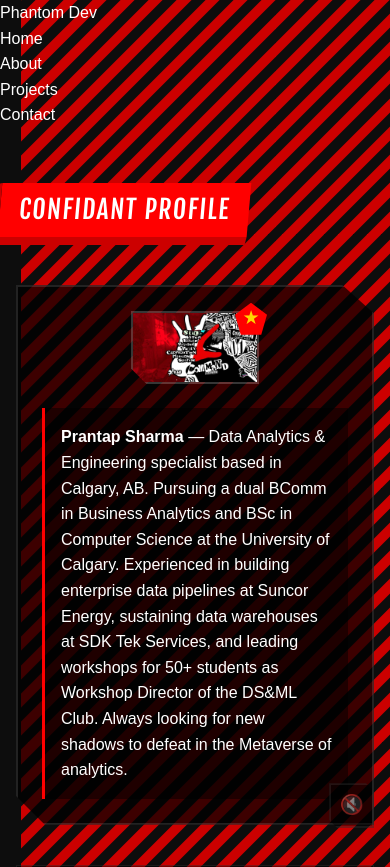
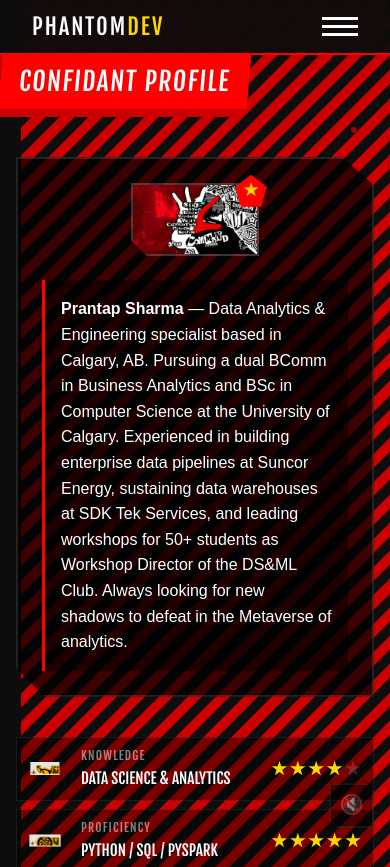
Before and after one commit to pransharma2/Portfolio-Website, an Astro site in the folder astro-site/: page /about in a window 390 px wide. Shown: the top 867 px of the page. Built offline with nearby package versions, Linux system fonts and the light colour scheme; Astro itself is replaced by a stand-in of ours; a web font is replaced by a local one.

Commit message:
fix: align layout HTML classes with CSS stylesheet (Step 8 polish)
Fix nav-header, nav-logo, nav-links, nav-link, nav-hamburger,
site-footer, particles, corner-decor class names to match the CSS.
Remove unused bg-layer divs (patterns use body::before).
Add mobile nav overlay with proper open/close toggle.
Split logo into Phantom (white) + Dev (yellow) spans.

Co-Authored-By: Claude Opus 4.6 <noreply@anthropic.com>

```diff
--- a/astro-site/src/layouts/Layout.astro
+++ b/astro-site/src/layouts/Layout.astro
@@ -42,64 +42,65 @@ const navLinks = [
     <title>{title}</title>
   </head>
   <body class={`page-${page}`}>
-    <!-- Animated Background Layer -->
-    <div class="p5-bg-layer">
-      <div class="p5-bg-diamonds"></div>
-      <div class="p5-bg-stripes"></div>
-      <div class="p5-bg-halftone"></div>
-      <div class="p5-bg-crosshatch"></div>
-      <div class="p5-bg-vignette"></div>
-    </div>
-
     <!-- Floating Particles -->
-    <div class="p5-particles">
-      <div class="p5-particle"></div>
-      <div class="p5-particle"></div>
-      <div class="p5-particle"></div>
-      <div class="p5-particle"></div>
-      <div class="p5-particle"></div>
-      <div class="p5-particle"></div>
-      <div class="p5-particle"></div>
-      <div class="p5-particle"></div>
+    <div class="particles">
+      <div class="particle"></div>
+      <div class="particle"></div>
+      <div class="particle"></div>
+      <div class="particle"></div>
+      <div class="particle"></div>
+      <div class="particle"></div>
+      <div class="particle"></div>
+      <div class="particle"></div>
     </div>
 
     <!-- Corner Decorations -->
-    <div class="p5-corner-decor p5-corner-top-left"></div>
-    <div class="p5-corner-decor p5-corner-bottom-right"></div>
+    <div class="corner-decor corner-decor--top-left"></div>
+    <div class="corner-decor corner-decor--bottom-right"></div>
 
     <!-- Header -->
-    <header class="p5-header">
-      <nav class="p5-nav">
-        <a href="/" class="p5-logo">Phantom Dev</a>
+    <header class="nav-header">
+      <a href="/" class="nav-logo">
+        <span class="logo-phantom">Phantom</span><span class="logo-dev">Dev</span>
+      </a>
 
-        <button class="p5-hamburger" aria-label="Toggle navigation" aria-expanded="false">
-          <span class="p5-hamburger-line"></span>
-          <span class="p5-hamburger-line"></span>
-          <span class="p5-hamburger-line"></span>
+      <button class="nav-hamburger" aria-label="Toggle navigation" aria-expanded="false">
+        <span></span>
+        <span></span>
+        <span></span>
       </button>
 
-        <ul class="p5-nav-links">
+      <div class="nav-links">
         {navLinks.map((link) => (
-            <li>
           <a
             href={link.href}
-                class:list={['p5-nav-link', { active: page === link.key }]}
+            class:list={['nav-link', { active: page === link.key }]}
           >
             {link.label}
           </a>
-            </li>
         ))}
-        </ul>
-      </nav>
+      </div>
     </header>
 
+    <!-- Mobile Nav Overlay -->
+    <nav class="nav-mobile-overlay" aria-label="Mobile navigation">
+      {navLinks.map((link) => (
+        <a
+          href={link.href}
+          class:list={['nav-link', { active: page === link.key }]}
+        >
+          {link.label}
+        </a>
+      ))}
+    </nav>
+
     <!-- Main Content -->
-    <main class="p5-main">
+    <main>
       <slot />
     </main>
 
     <!-- Footer -->
-    <footer class="p5-footer">
+    <footer class="site-footer">
       <p>&copy; 2025 Prantap &bull; Persona 5 Portfolio</p>
     </footer>
 
@@ -113,12 +114,12 @@ const navLinks = [
 
     <script>
       // Hamburger menu toggle
-      const hamburger = document.querySelector('.p5-hamburger');
-      const navLinks = document.querySelector('.p5-nav-links');
+      const hamburger = document.querySelector('.nav-hamburger');
+      const overlay = document.querySelector('.nav-mobile-overlay');
 
-      if (hamburger && navLinks) {
+      if (hamburger && overlay) {
         hamburger.addEventListener('click', () => {
-          const isOpen = navLinks.classList.toggle('open');
+          const isOpen = overlay.classList.toggle('open');
           hamburger.classList.toggle('open');
           hamburger.setAttribute('aria-expanded', String(isOpen));
         });
```
Lines whose indentation alone changed are shown as unchanged.
